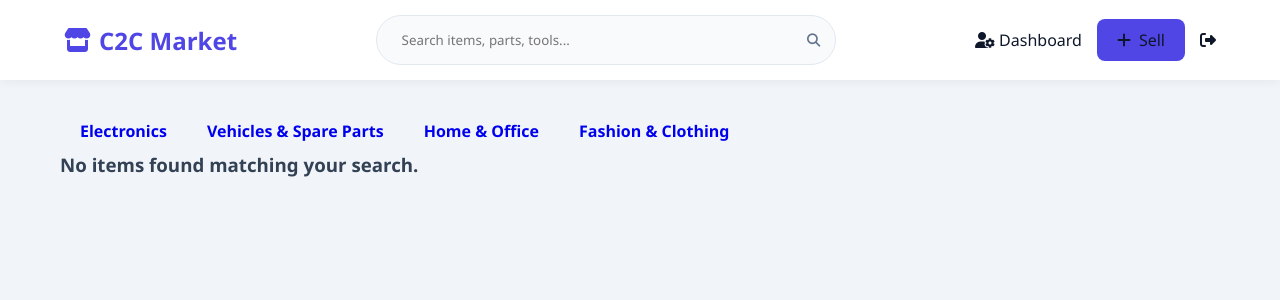
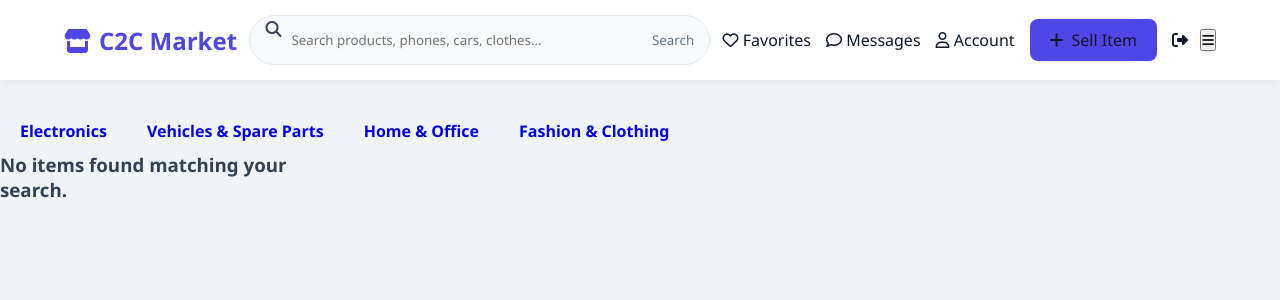
Before and after one commit to biniyamabayneh08-coder/c2c, a PHP site: page /index.php in a window 1280 px wide. Shown: the top 300 px of the page. Run offline with PHP 8.4, Linux system fonts and the light colour scheme; the visitor is signed in with stand-in values (Sample User, id 1); data comes from the database, SQL or seed files in the repository; data that the repository does not hold is empty.

Commit message:
improved the  header

```diff
--- a/header.php
+++ b/header.php
@@ -3,30 +3,107 @@
 <head>
     <meta charset="UTF-8">
     <meta name="viewport" content="width=device-width, initial-scale=1.0">
-    <title>C2C Marketplace</title>
+
+    <title>C2C Market | Buy & Sell Easily</title>
+
+    <!-- CSS -->
     <link rel="stylesheet" href="style.css">
-    <link rel="stylesheet" href="https://cdnjs.cloudflare.com/ajax/libs/font-awesome/6.4.0/css/all.min.css">
+
+    <!-- Font Awesome -->
+    <link rel="stylesheet"
+          href="https://cdnjs.cloudflare.com/ajax/libs/font-awesome/6.4.0/css/all.min.css">
 </head>
+
 <body>
 
-<nav class="navbar">
-    <a href="index.php" class="logo"><i class="fa-solid fa-store"></i> C2C Market</a>
+<!-- ================= NAVBAR ================= -->
+<header class="navbar">
 
+    <!-- Logo -->
+    <a href="index.php" class="logo">
+        <span class="logo-icon">
+            <i class="fa-solid fa-store"></i>
+        </span>
+        <span>C2C <strong>Market</strong></span>
+    </a>
+
+    <!-- Search -->
     <form action="index.php" method="GET" class="search-bar">
-        <input type="text" name="search" placeholder="Search items, parts, tools..."
-               value="<?php echo isset($_GET['search']) ? e($_GET['search']) : ''; ?>">
-        <button type="submit"><i class="fa-solid fa-magnifying-glass"></i></button>
+
+        <i class="fa-solid fa-magnifying-glass search-icon"></i>
+
+        <input
+            type="text"
+            name="search"
+            placeholder="Search products, phones, cars, clothes..."
+            value="<?php echo isset($_GET['search']) ? e($_GET['search']) : ''; ?>"
+            aria-label="Search products"
+        >
+
+        <button type="submit" aria-label="Search">
+            Search
+        </button>
+
     </form>
 
-    <div class="nav-links">
-        <?php if(isset($_SESSION['user_id'])): ?>
-            <a href="dashboard.php"><i class="fa-solid fa-user-gear"></i> Dashboard</a>
-            <a href="add_product.php" class="btn btn-primary"><i class="fa-solid fa-plus"></i> Sell</a>
-            <a href="logout.php"><i class="fa-solid fa-right-from-bracket"></i></a>
+    <!-- Navigation -->
+    <nav class="nav-links">
+
+        <?php if (isset($_SESSION['user_id'])): ?>
+
+            <!-- Favorites -->
+            <a href="favorites.php" class="nav-icon" title="Favorites">
+                <i class="fa-regular fa-heart"></i>
+                <span>Favorites</span>
+            </a>
+
+            <!-- Messages -->
+            <a href="messages.php" class="nav-icon" title="Messages">
+                <i class="fa-regular fa-comment"></i>
+                <span>Messages</span>
+            </a>
+
+            <!-- Dashboard -->
+            <a href="dashboard.php" class="nav-icon">
+                <i class="fa-regular fa-user"></i>
+                <span>Account</span>
+            </a>
+
+            <!-- Sell Button -->
+            <a href="add_product.php" class="btn btn-primary">
+                <i class="fa-solid fa-plus"></i>
+                Sell Item
+            </a>
+
+            <!-- Logout -->
+            <a href="logout.php" class="logout-btn" title="Logout">
+                <i class="fa-solid fa-right-from-bracket"></i>
+            </a>
+
         <?php else: ?>
-            <a href="login.php">Login</a>
-            <a href="register.php" class="btn btn-primary">Sign Up</a>
+
+            <!-- Login -->
+            <a href="login.php" class="login-link">
+                Login
+            </a>
+
+            <!-- Register -->
+            <a href="register.php" class="btn btn-primary">
+                <i class="fa-solid fa-user-plus"></i>
+                Sign Up
+            </a>
+
         <?php endif; ?>
-    </div>
-</nav>
-<div class="container">
+
+    </nav>
+
+    <!-- Mobile Menu -->
+    <button class="mobile-menu-btn" aria-label="Open menu">
+        <i class="fa-solid fa-bars"></i>
+    </button>
+
+</header>
+
+
+<!-- ================= MAIN CONTENT ================= -->
+<main class="container"></main>
```
